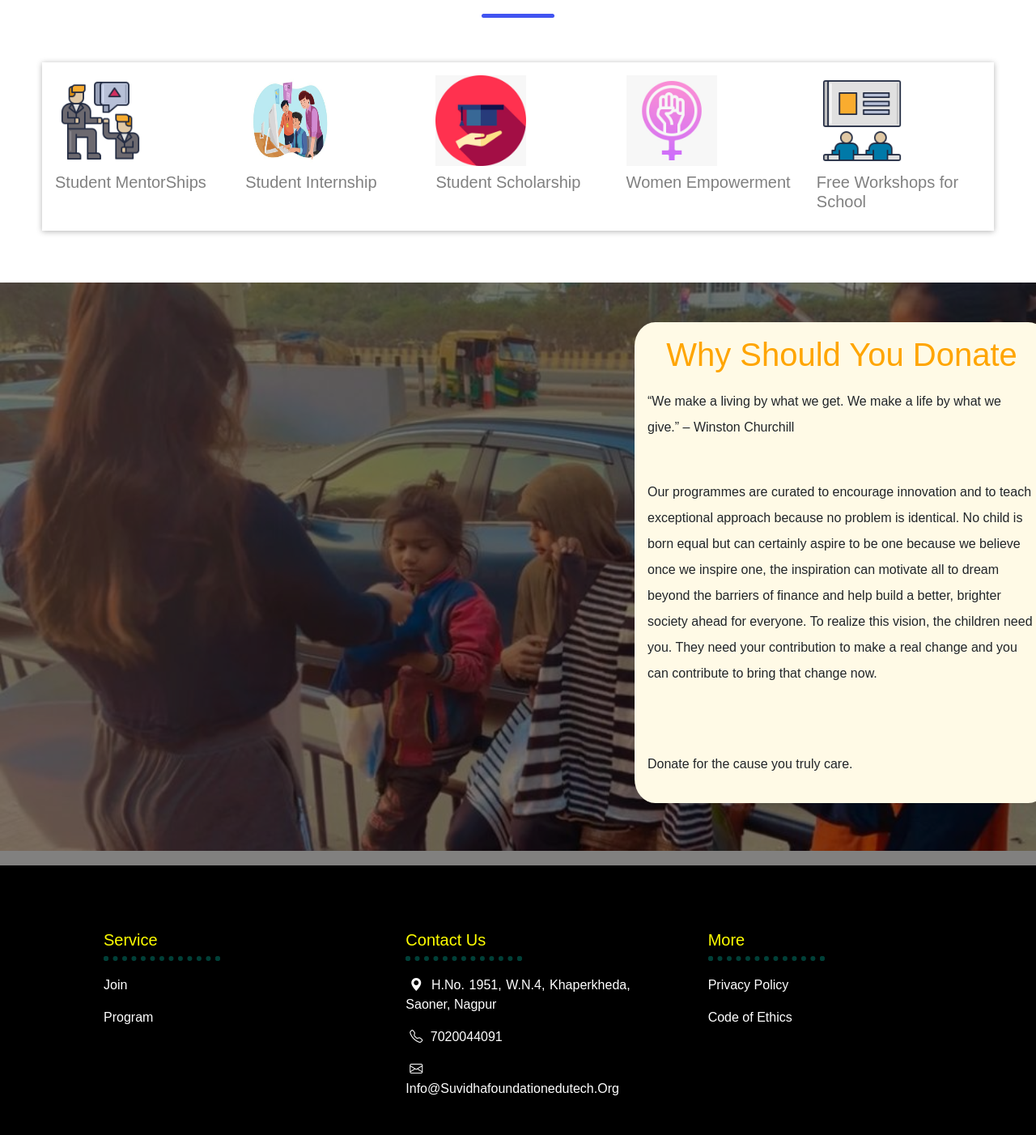
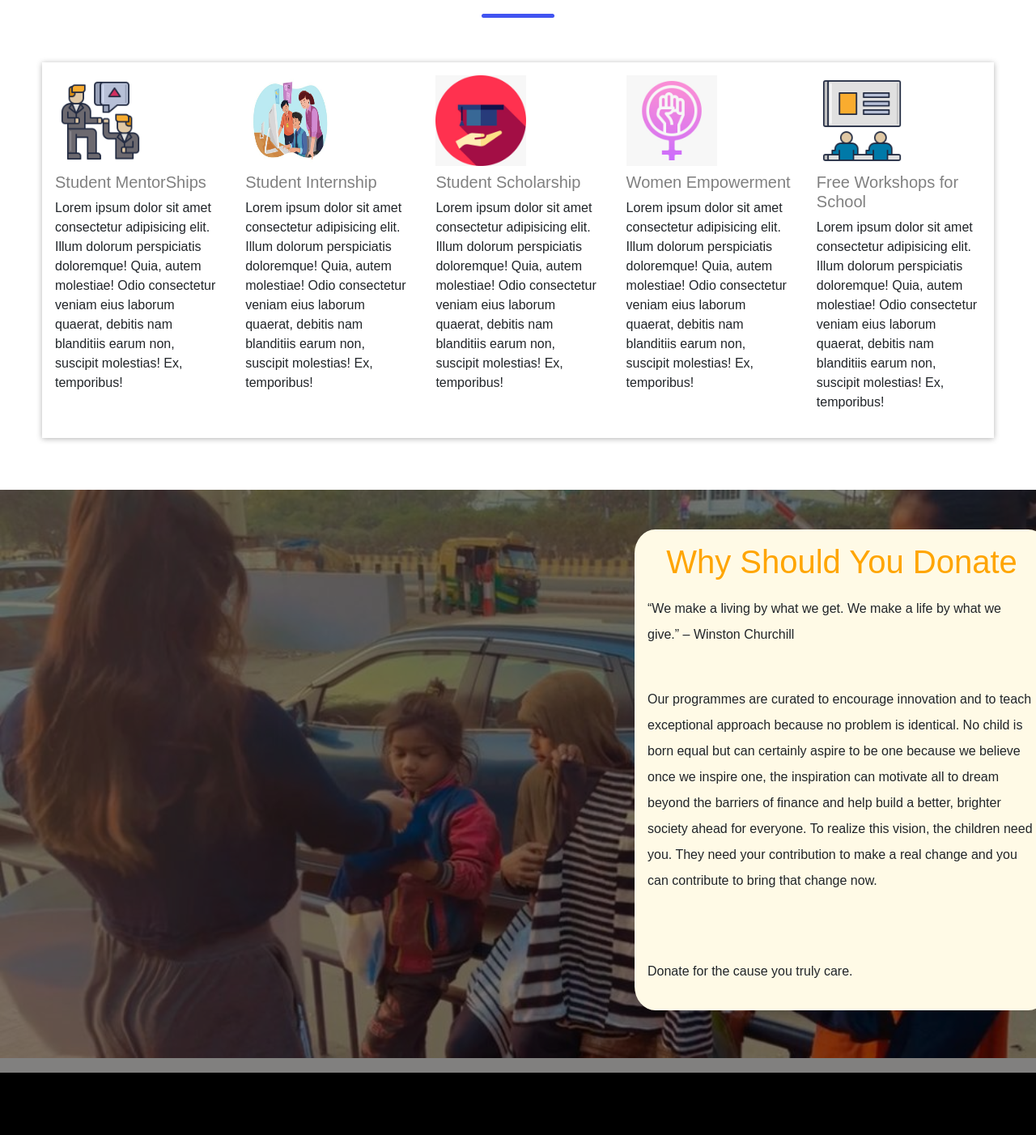
Before and after one commit to prateek-101/suvidha, a plain HTML site: page index.html in a window 1280 px wide. Shown: the part 1180-2582 px from the top of the page at 81% size. Drawn offline with nearby package versions, Linux system fonts and the light colour scheme; a script that the page names is missing; files whose address does not match are found by name.

Commit message:
Update index.html

```diff
--- a/index.html
+++ b/index.html
@@ -9,7 +9,7 @@
     <!-- Bootstrap CSS -->
     <link href="https://cdn.jsdelivr.net/npm/bootstrap@5.0.2/dist/css/bootstrap.min.css" rel="stylesheet" integrity="sha384-EVSTQN3/azprG1Anm3QDgpJLIm9Nao0Yz1ztcQTwFspd3yD65VohhpuuCOmLASjC" crossorigin="anonymous">
     <!-- CSS FILE -->
-    <link rel="stylesheet" href="css/styles.css">
+    <link rel="stylesheet" href="/css/styles.css">
     <link rel="icon" href="images/suvidha_foundation.c012ebd0.png">
     <!-- Bootstrap JAVASCRIPT -->
     <script src="https://cdn.jsdelivr.net/npm/bootstrap@5.0.2/dist/js/bootstrap.bundle.min.js" integrity="sha384-MrcW6ZMFYlzcLA8Nl+NtUVF0sA7MsXsP1UyJoMp4YLEuNSfAP+JcXn/tWtIaxVXM" crossorigin="anonymous"></script>
@@ -20,7 +20,7 @@
     <!-- Google Font -->
     <link rel="preconnect" href="https://fonts.googleapis.com">
     <link rel="preconnect" href="https://fonts.gstatic.com" crossorigin>
-    <link href="https://fonts.googleapis.com/css2?family=Lato:ital,wght@0,100;0,300;0,400;0,700;0,900;1,100&display=swap" rel="stylesheet">
+    <link href="https://fonts.googleapis.com/css2?family=Merriweather:ital,wght@0,300;0,400;0,700;1,400;1,700&display=swap" rel="stylesheet">
 
 </head>
 
@@ -42,7 +42,10 @@
                   <a class="nav-link" href="#About-us">About Us</a>
                   <a class="nav-link" href="#ser">Programs</a>
                   <a class="nav-link" href="#footer">Contact Us</a>
-                  <button type="button" class="btn btn-warning nav-link">Join Us</button>
+                  <div class="button" id="button-bar">
+                    <div id="circle"></div>
+                    <a href="#">Join Us</a>
+                  </div>
                 </div>
               </div>
             </div>
@@ -53,13 +56,13 @@
       <div id="carouselExampleFade" class="carousel slide carousel-fade" data-bs-ride="carousel">
         <div class="carousel-inner">
           <div class="carousel-item active" data-bs-interval="400">
+            <img src="images/slider5.jpeg" class="d-block w-100" alt="...">
+          </div>
+          <div class="carousel-item">
             <img src="images/slider4.jpeg" class="d-block w-100" alt="...">
           </div>
           <div class="carousel-item">
             <img src="images/IMG-20220223-WA0014.jpeg" class="d-block w-100" alt="...">
-          </div>
-          <div class="carousel-item">
-            <img src="images/slider5.jpeg" class="d-block w-100" alt="...">
           </div>
         </div>
         <button class="carousel-control-prev" type="button" data-bs-target="#carouselExampleFade" data-bs-slide="prev">
@@ -81,7 +84,7 @@
         </div>
         <div class="col-lg-6 intro">
           <iframe id="ytplayer" type="text/html" width="520" height="300"
-  src="https://www.youtube.com/embed/watch/?v=GcCgwhRHMdU&list=TLGGsEyRvtZPlB8xMzA2MjAyMg"
+  src="https://www.youtube.com/embed/watch?v=GcCgwhRHMdU&t=2s"
   frameborder="0"></iframe>
         </div>
       </div>
@@ -97,24 +100,69 @@
       </div>
       <div class="row row-col-5 serdiv">
         <div class="col">
-          <img src="images/mentorshipIcon.83877db0.png" alt="" class="ser-img">
-          <h5>Student MentorShips</h5>
+          <div class="flip-card">
+            <div class="flip-card-inner">
+              <div class="flip-card-front">
+                <img src="images/mentorshipIcon.83877db0.png" alt="Avatar" class="ser-img">
+                <h5>Student MentorShips</h5>
+              </div>
+              <div class="flip-card-back">
+                <p>Lorem ipsum dolor sit amet consectetur adipisicing elit. Illum dolorum perspiciatis doloremque! Quia, autem molestiae! Odio consectetur veniam eius laborum quaerat, debitis nam blanditiis earum non, suscipit molestias! Ex, temporibus!</p>
+              </div>
+            </div>
+          </div>
         </div>
         <div class="col">
-          <img src="images/internshipIcon.9a50fc62.png" alt="" class="ser-img">
-          <h5>Student Internship</h5>
+          <div class="flip-card">
+            <div class="flip-card-inner">
+              <div class="flip-card-front">
+                <img src="images/internshipIcon.9a50fc62.png" alt="Avatar" class="ser-img">
+                <h5>Student Internship</h5>
+              </div>
+              <div class="flip-card-back">
+                <p>Lorem ipsum dolor sit amet consectetur adipisicing elit. Illum dolorum perspiciatis doloremque! Quia, autem molestiae! Odio consectetur veniam eius laborum quaerat, debitis nam blanditiis earum non, suscipit molestias! Ex, temporibus!</p>
+              </div>
+            </div>
+          </div>
         </div>
         <div class="col">
-          <img src="images/scholarshipIcon.76fac77e.png" alt="" class="ser-img">
-          <h5>Student Scholarship</h5>
+          <div class="flip-card">
+            <div class="flip-card-inner">
+              <div class="flip-card-front">
+                <img src="images/scholarshipIcon.76fac77e.png" alt="Avatar" class="ser-img">
+                <h5>Student Scholarship</h5>
+              </div>
+              <div class="flip-card-back">
+                <p>Lorem ipsum dolor sit amet consectetur adipisicing elit. Illum dolorum perspiciatis doloremque! Quia, autem molestiae! Odio consectetur veniam eius laborum quaerat, debitis nam blanditiis earum non, suscipit molestias! Ex, temporibus!</p>
+              </div>
+            </div>
+          </div>
         </div>
         <div class="col">
-          <img src="images/WomenEmpIcon.dc868d3d.png" alt="" class="ser-img">
-          <h5>Women Empowerment</h5>
+          <div class="flip-card">
+            <div class="flip-card-inner">
+              <div class="flip-card-front">
+                <img src="images/WomenEmpIcon.dc868d3d.png" alt="Avatar" class="ser-img">
+                <h5>Women Empowerment</h5>
+              </div>
+              <div class="flip-card-back">
+                <p>Lorem ipsum dolor sit amet consectetur adipisicing elit. Illum dolorum perspiciatis doloremque! Quia, autem molestiae! Odio consectetur veniam eius laborum quaerat, debitis nam blanditiis earum non, suscipit molestias! Ex, temporibus!</p>
+              </div>
+            </div>
+          </div>
         </div>
         <div class="col">
-          <img src="images/download.png" alt="" class="ser-img">
-          <h5>Free Workshops for School</h5>
+          <div class="flip-card">
+            <div class="flip-card-inner">
+              <div class="flip-card-front">
+                <img src="images/download.png" alt="Avatar" class="ser-img">
+                <h5>Free Workshops for School</h5>
+              </div>
+              <div class="flip-card-back">
+                <p>Lorem ipsum dolor sit amet consectetur adipisicing elit. Illum dolorum perspiciatis doloremque! Quia, autem molestiae! Odio consectetur veniam eius laborum quaerat, debitis nam blanditiis earum non, suscipit molestias! Ex, temporibus!</p>
+              </div>
+            </div>
+          </div>
         </div>
       </div>
     </section>
@@ -140,15 +188,18 @@
 
     <footer class="black-section" id="footer">
       <div class="container">
-        <div class="row">
-        <div class="col-lg-4 add" style="text-align:justify; padding: 0rem 3rem;">
+        <div class="row row-col-4">
+          <div class="col add" style="text-align:justify;">
+            <img src="images/image-removebg-preview.png" alt="" width="100%;">
+          </div>
+        <div class="col add" style="text-align:justify; ">
           <h5>Service</h5><hr>
           <ul style="list-style-type:none;">
             <li><a href="">Join</a> </li>
             <li><a href="">Program</a> </li>
           </ul>
         </div>
-        <div class="col-lg-4 add" style="text-align:justify; padding: 0rem 3rem;">
+        <div class="col add" style="text-align:justify; ">
           <h5>Contact Us</h5><hr>
           <ul style="list-style-type:none;">
             <li><i class="bi bi-geo-alt-fill"></i> H.No. 1951, W.N.4, Khaperkheda, Saoner, Nagpur</li>
@@ -157,7 +208,7 @@
           </ul>
         </div>
 
-        <div class="col-lg-4 add" style="text-align:justify; padding: 0rem 3rem;">
+        <div class="col add" style="text-align:justify;">
           <h5>More</h5><hr>
           <ul style="list-style-type:none;">
             <li><a href="">Privacy Policy</a> </li>
```
